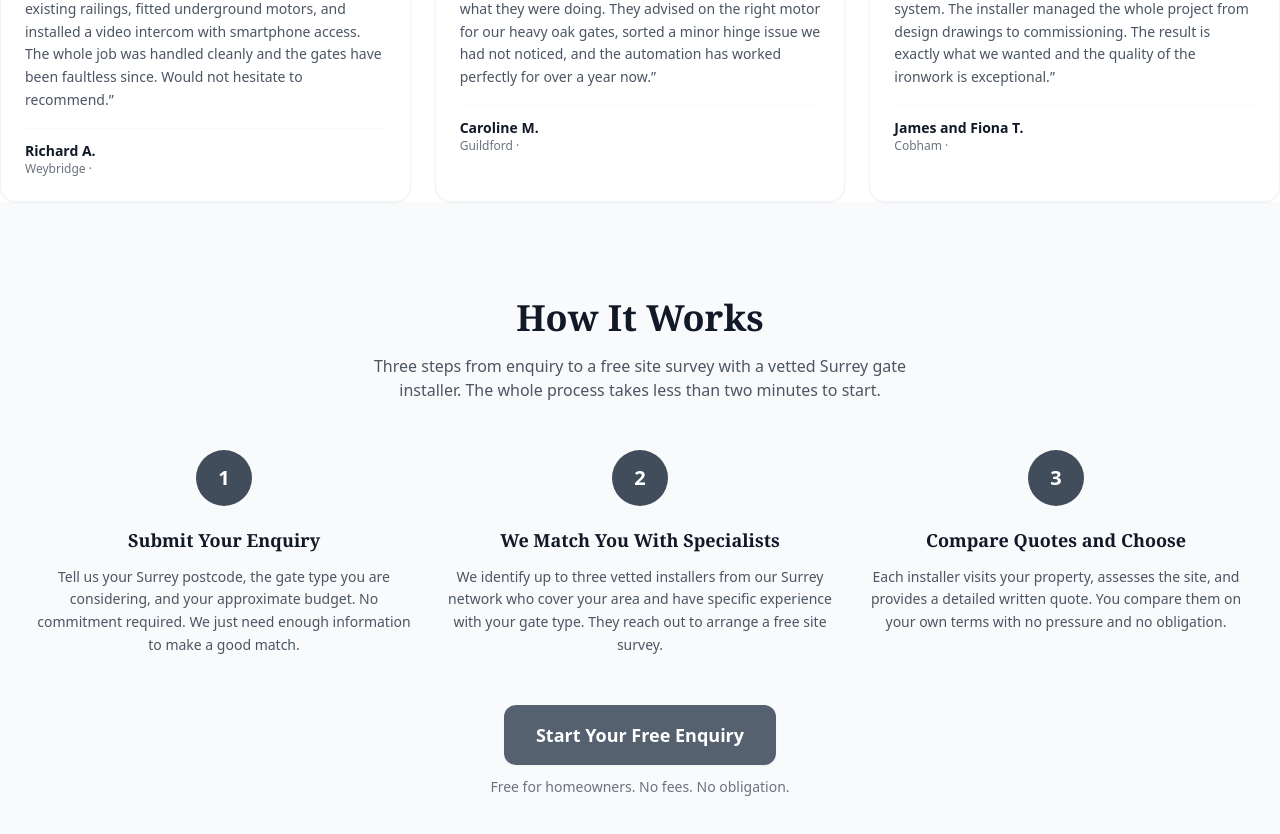
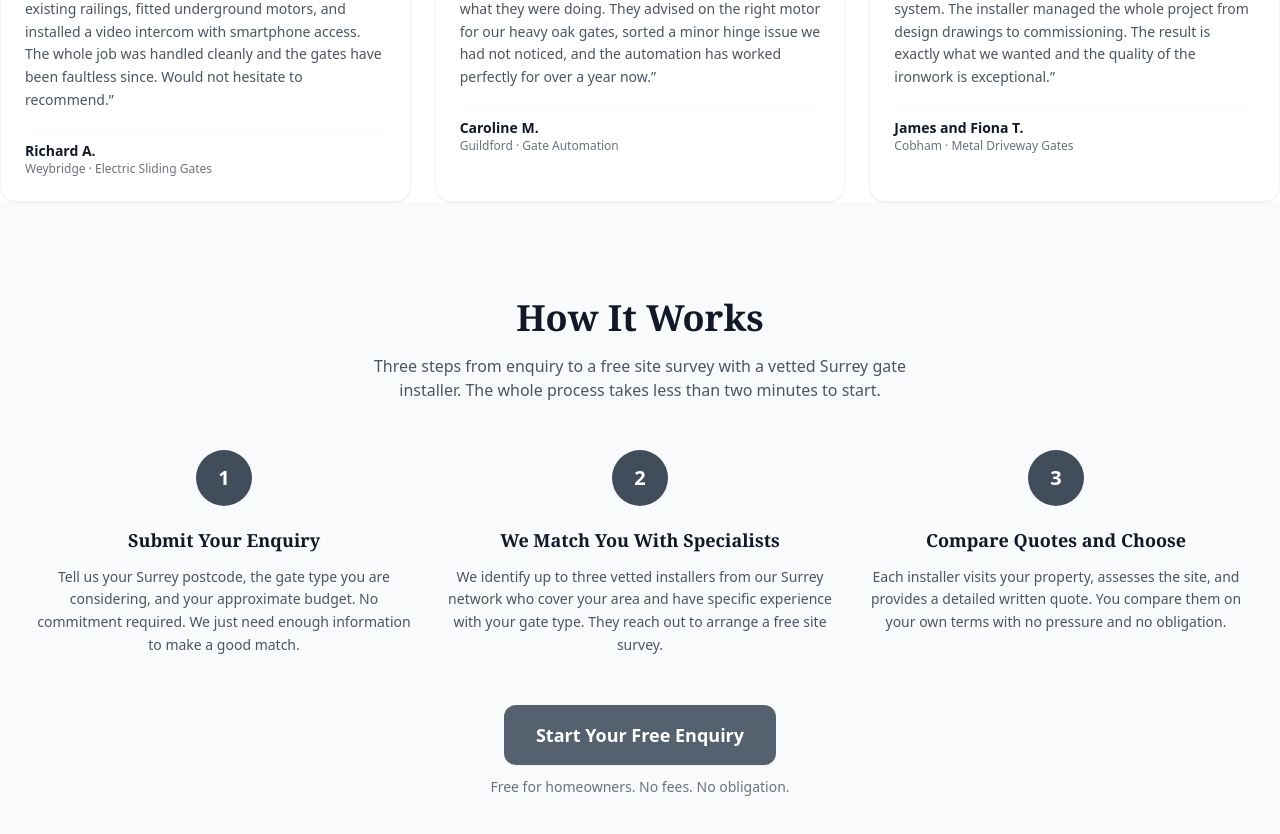
Before and after one commit to nahadgur/drivewaygatessurrey, a Next.js app: page / in a window 1280 px wide. Shown: the part 5540-6374 px from the top of the page. Built offline with nearby package versions, Linux system fonts and the light colour scheme.

Commit message:
Update site.ts

```diff
--- a/data/site.ts
+++ b/data/site.ts
@@ -12,6 +12,7 @@ export const TESTIMONIALS = [
     id: '1',
     name: 'Richard A.',
     location: 'Weybridge',
+    service: 'Electric Sliding Gates',
     rating: 5,
     text: 'We had three quotes within a week of submitting the enquiry. The installer we chose fabricated a pair of bespoke powder-coated steel gates to match the existing railings, fitted underground motors, and installed a video intercom with smartphone access. The whole job was handled cleanly and the gates have been faultless since. Would not hesitate to recommend.',
   },
@@ -19,6 +20,7 @@ export const TESTIMONIALS = [
     id: '2',
     name: 'Caroline M.',
     location: 'Guildford',
+    service: 'Gate Automation',
     rating: 5,
     text: 'After getting nowhere with a couple of local builders who were not really gate specialists, I used this service and was matched with someone who clearly knew what they were doing. They advised on the right motor for our heavy oak gates, sorted a minor hinge issue we had not noticed, and the automation has worked perfectly for over a year now.',
   },
@@ -26,6 +28,7 @@ export const TESTIMONIALS = [
     id: '3',
     name: 'James and Fiona T.',
     location: 'Cobham',
+    service: 'Metal Driveway Gates',
     rating: 5,
     text: 'We specified a full entrance treatment: wrought iron gates with matching side railings, brick piers with lighting, underground motors, and a video intercom system. The installer managed the whole project from design drawings to commissioning. The result is exactly what we wanted and the quality of the ironwork is exceptional.',
   },
@@ -33,6 +36,7 @@ export const TESTIMONIALS = [
     id: '4',
     name: 'David H.',
     location: 'Reigate',
+    service: 'Gate Repair',
     rating: 5,
     text: 'Called out for an emergency repair when the motor on our sliding gate failed on a Sunday. The engineer was with us by Monday morning, diagnosed the control board fault on the first visit, and had parts fitted by the following afternoon. Straight pricing, no attempt to oversell a replacement when a repair was the right answer.',
   },
@@ -40,6 +44,7 @@ export const TESTIMONIALS = [
     id: '5',
     name: 'Sarah L.',
     location: 'Haslemere',
+    service: 'Wooden Driveway Gates',
     rating: 5,
     text: 'Rural property on the edge of the Surrey Hills so the aesthetic mattered as much as the function. The installer helped us specify iroko hardwood gates that suit the character of the house, added automation without it looking industrial, and understood the planning sensitivities in this area. Exactly the right fit for what we needed.',
   },
```
